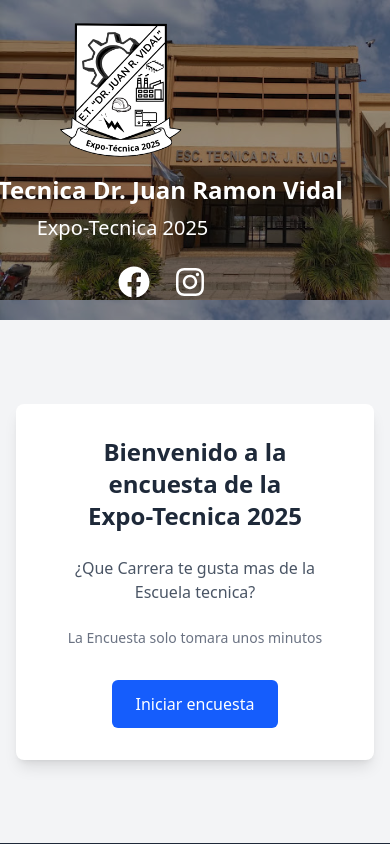
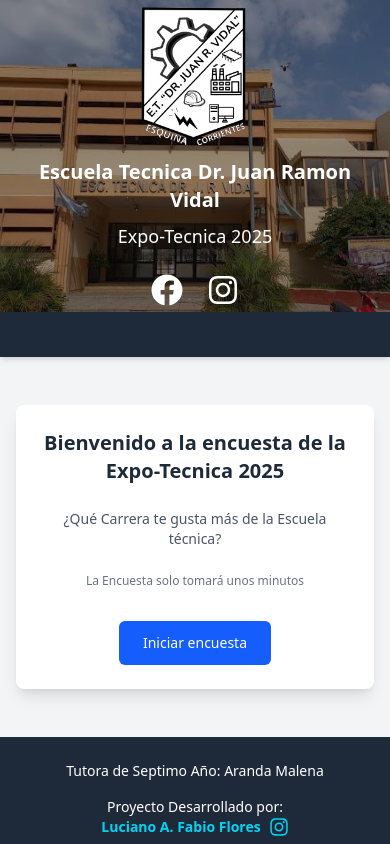
Before and after one commit to LucianoDev-XD/Encuestas-FM-Santa.Rita-107.1, a React (Vite) app: page / in a window 390 px wide. Shown: the top 844 px of the page. Built offline with nearby package versions, Linux system fonts and the light colour scheme; no server answers.

Commit message:
Test(responsive): Testing the responsive

```diff
--- a/src/App.jsx
+++ b/src/App.jsx
@@ -1,6 +1,7 @@
 import { Routes, Route } from 'react-router-dom'
 import Header from './components/Header.jsx'
 import Footer from './components/Footer.jsx'
+import Marquee from './components/Marquee.jsx'
 import Home from './pages/home/Home.jsx'
 import Encuesta from './pages/encuesta/Encuesta.jsx'
 import YaVotaste from "./pages/ya_votaste/YaVotaste.jsx"
@@ -12,8 +13,9 @@
 
 function App() {
   return (
-    <div className="flex flex-col min-h-screen">
+    <div className="flex flex-col min-h-screen bg-gray-100">
       <Header />
+      <Marquee />
 
       <main className="flex-grow">
         <Routes>
--- a/src/components/Header.jsx
+++ b/src/components/Header.jsx
@@ -7,28 +7,28 @@
 
   return (
     <header
-      className="relative h-80 bg-cover text-white bg-position-[left_top_-340px]"
+      className="relative h-78 bg-cover bg-center text-white sm:h-72 md:h-80  md:bg-bottom-left"
       style={{ backgroundImage: "url('/img/escuela.jpeg')" }}
     >
       {/* Capa negra semitransparente */}
       <div className="absolute inset-0 bg-black/40"></div>
 
       {/* Contenido del header */}
-      <div className="relative z-10 flex h-full flex-col items-center justify-center p-4 text-center ">
-        <div className="flex flex-col items-center sm:flex-row ml-[-145px]">
+      <div className="relative z-10 flex h-full flex-col items-center justify-center p-4 text-center">
+        <div className="flex flex-col items-center justify-center sm:flex-row sm:gap-8">
           <img
             src="/escudo/Expo-TecnicaV1.png"
             alt="Escudo de la Escuela"
-            className="mb-4 h-34 w-34 sm:h-50 sm:w-50 sm:mb-0 sm:mr-0"
+            className="h-38 w-38 sm:h-46 sm:w-46"
           />
           <div>
-            <h1 className="text-2xl font-bold md:text-3xl">
+            <h1 className="text-xl font-bold sm:text-2xl md:text-3xl">
               Escuela Tecnica Dr. Juan Ramon Vidal
             </h1>
-            <p className="mt-2 text-xl md:text-2xl">Expo-Tecnica 2025</p>
+            <p className="mt-2 text-lg md:text-2xl">Expo-Tecnica 2025</p>
 
             {/* Iconos de redes sociales */}
-            <div className=" ml-54 mt-6 flex space-x-6">
+            <div className="mt-6 flex justify-center space-x-6">
               <a href={facebookUrl} target="_blank" rel="noopener noreferrer" aria-label="Facebook">
                 <FaFacebook className="h-8 w-8 transition-transform hover:scale-110" />
               </a>
--- /dev/null
+++ b/src/components/Marquee.jsx
@@ -0,0 +1,18 @@
+import { FaMapMarkerAlt } from "react-icons/fa";
+
+function Marquee() {
+  const address = "BARTOLOME MITRE 1652 Bº SAN CAYETANO entre las calles Roque Saenz Peña y Beron de Astrada (Corrientes), departamento: Esquina";
+
+  return (
+    <div className="w-full overflow-hidden whitespace-nowrap bg-gray-800 py-2.5 text-sm text-gray-200 shadow-md sm:text-base">
+      <div className="inline-block animate-marquee">
+        {/* Duplicamos el contenido para un bucle fluido */}
+        <span className="inline-flex items-center mx-4">
+          <FaMapMarkerAlt className="mr-3 h-5 w-5 flex-shrink-0 text-red-500" />{address}
+        </span>
+      </div>
+    </div>
+  );
+}
+
+export default Marquee;
--- a/src/index.css
+++ b/src/index.css
@@ -1,8 +1,15 @@
 @import "tailwindcss";
 
-:root{
-  background: #F3F4F6;
-  margin: 0;
-  padding: 0;
-  overflow-y: none;
+/* Añade estas nuevas reglas de animación */
+@keyframes marquee {
+  from {
+    transform: translateX(130%);
+  }
+  to {
+    transform: translateX(-100%);
+  }
 }
+
+.animate-marquee {
+  animation: marquee 45s linear infinite;
+}
--- a/src/pages/encuesta/Encuesta.jsx
+++ b/src/pages/encuesta/Encuesta.jsx
@@ -64,8 +64,8 @@
   const pregunta = PreguntasEncuesta[preguntaActual]
 
   return (
-    <div className="flex min-h-screen items-center justify-center bg-gray-100 px-4 py-12">
-      <div className="w-full max-w-2xl space-y-8 rounded-lg bg-white p-8 shadow-lg">
+    <div className="flex items-center justify-center bg-gray-100 px-4 py-12">
+      <div className="w-full max-w-2xl space-y-8 rounded-lg bg-white p-6 shadow-lg sm:p-8">
         <div className="text-center">
           <h2 className="text-2xl font-bold text-gray-800 sm:text-3xl">Encuesta Expo-Técnica</h2>
           <p className="mt-2 text-gray-600">Tu opinión es importante para nosotros.</p>
--- a/src/pages/home/Home.jsx
+++ b/src/pages/home/Home.jsx
@@ -1,56 +1,56 @@
-import { useEffect, useState } from "react"
-import { auth, db } from "../../services/Firebase.js"
-import { onAuthStateChanged } from "firebase/auth"
-import { doc, getDoc } from "firebase/firestore"
-import { Link } from "react-router-dom"
-import { FiAlertTriangle, FiCheckCircle } from 'react-icons/fi'
+import { useEffect, useState } from "react";
+import { db, auth } from "../../services/Firebase.js";
+import { onAuthStateChanged } from "firebase/auth"; // onAuthStateChanged ya es modular
+import { doc, getDoc } from "firebase/firestore";
+import { Link } from "react-router-dom";
+import { FiAlertTriangle, FiCheckCircle } from 'react-icons/fi';
 
-const ENCUESTA_CERRADA = false // false si querés reabrir y true si quiere cerrar
+const ENCUESTA_CERRADA = false; // false si querés reabrir y true si quiere cerrar
 
 function Home() {
-  const [yaVoto, setYaVoto] = useState(false)
-  const [cargando, setCargando] = useState(true)
+  const [yaVoto, setYaVoto] = useState(false);
+  const [cargando, setCargando] = useState(true);
 
   useEffect(() => {
     if (!ENCUESTA_CERRADA) {
       const unsub = onAuthStateChanged(auth, async (user) => {
         if (user) {
           try {
-            const votoDoc = await getDoc(doc(db, "votos", user.uid))
-            setYaVoto(votoDoc.exists())
+            const votoDoc = await getDoc(doc(db, "votos", user.uid));
+            setYaVoto(votoDoc.exists());
           } catch (err) {
-            console.error("Error verificando voto:", err)
+            console.error("Error verificando voto:", err);
           }
         }
-        setCargando(false)
-      })
-      return () => unsub()
+        setCargando(false);
+      });
+      return () => unsub();
     } else {
-      setCargando(false)
+      setCargando(false);
     }
-  }, [])
+  }, []);
 
   if (cargando) {
     return (
-      <div className="min-h-[523px] flex items-center justify-center">
+      <div className="flex items-center justify-center py-12">
         <p>Cargando...</p>
       </div>
-    )
+    );
   }
 
   return (
-    <div className="flex min-h-[523px] items-center justify-center bg-gray-100 px-4 py-12">
+    <div className="flex items-center justify-center px-4 py-12">
       <div
-        className="w-full max-w-2xl space-y-6 rounded-lg bg-white p-8 text-center shadow-lg"
+        className="w-full max-w-lg space-y-6 rounded-lg bg-white p-6 text-center shadow-lg sm:p-8"
       >
-        <h2 className="text-2xl font-bold text-gray-800 sm:text-3xl">
+        <h2 className="text-xl font-bold text-gray-800 sm:text-2xl">
           Bienvenido a la encuesta de la <span className="whitespace-nowrap">Expo-Tecnica 2025</span>
         </h2>
-        <p className="text-base text-gray-600 sm:text-lg">
-          ¿Que Carrera te gusta mas de la Escuela tecnica?
+        <p className="text-sm text-gray-600 sm:text-base">
+          ¿Qué Carrera te gusta más de la Escuela técnica?
         </p>
-        <p className="pb-2 text-sm text-gray-500">
-          La Encuesta solo tomara unos minutos
+        <p className="pb-2 text-xs text-gray-500 sm:text-sm">
+          La Encuesta solo tomará unos minutos
         </p>
 
         {/*
@@ -66,7 +66,7 @@
                 </div>
                 <Link
                   to="/resultado"
-                  className="inline-block rounded-md bg-blue-600 px-6 py-3 text-base font-medium text-white transition hover:bg-blue-700"
+                  className="inline-block rounded-md bg-blue-600 px-6 py-3 text-sm font-medium text-white transition hover:bg-blue-700"
                 >
                   Ver resultados
                 </Link>
@@ -82,7 +82,7 @@
                     </div>
                     <Link
                       to="/resultado"
-                      className="inline-block rounded-md bg-blue-600 px-6 py-3 text-base font-medium text-white transition hover:bg-blue-700"
+                      className="inline-block rounded-md bg-blue-600 px-6 py-3 text-sm font-medium text-white transition hover:bg-blue-700"
                     >
                       Ver resultados
                     </Link>
@@ -90,7 +90,7 @@
                 ) : (
                   <Link
                     to="/encuesta"
-                    className="inline-block rounded-md bg-blue-600 px-6 py-3 text-base font-medium text-white transition hover:bg-blue-700 focus:outline-none focus:ring-2 focus:ring-blue-500 focus:ring-offset-2"
+                    className="inline-block rounded-md bg-blue-600 px-6 py-3 text-sm font-medium text-white transition hover:bg-blue-700 focus:outline-none focus:ring-2 focus:ring-blue-500 focus:ring-offset-2"
                   >
                     Iniciar encuesta
                   </Link>
@@ -100,7 +100,7 @@
         }
       </div>
     </div>
-  )
+  );
 }
 
-export default Home
+export default Home;
--- a/src/services/Firebase.js
+++ b/src/services/Firebase.js
@@ -4,12 +4,12 @@
 // import { initializeAppCheck, ReCaptchaV3Provider } from "firebase/app-check"
 
 const firebaseConfig = {
-  apiKey: "AIzaSyAyhn6bF0hQLo1aIH53N_mZqRlJZdSh7zQ",
-  authDomain: "encuesta-proyectoescolar.firebaseapp.com",
-  projectId: "encuesta-proyectoescolar",
-  storageBucket: "encuesta-proyectoescolar.firebasestorage.app",
-  messagingSenderId: "135671680086",
-  appId: "1:135671680086:web:6858466964c3abfb793ff7"
+  apiKey: import.meta.env.VITE_API_KEY,
+  authDomain: import.meta.env.VITE_AUTH_DOMAIN,
+  projectId: import.meta.env.VITE_PROJECT_ID,
+  storageBucket: import.meta.env.VITE_STORAGE_BUCKET,
+  messagingSenderId: import.meta.env.VITE_MESSAGING_SENDER_ID,
+  appId: import.meta.env.VITE_APP_ID
 };
 
 const app = initializeApp(firebaseConfig)
```
Also changed, not shown: src/pages/resultados_publicos/Resultados_Publicos.jsx (+91 -70 lines), public/escudo/Expo-TecnicaV1.png, public/img/escuela.jpeg.
